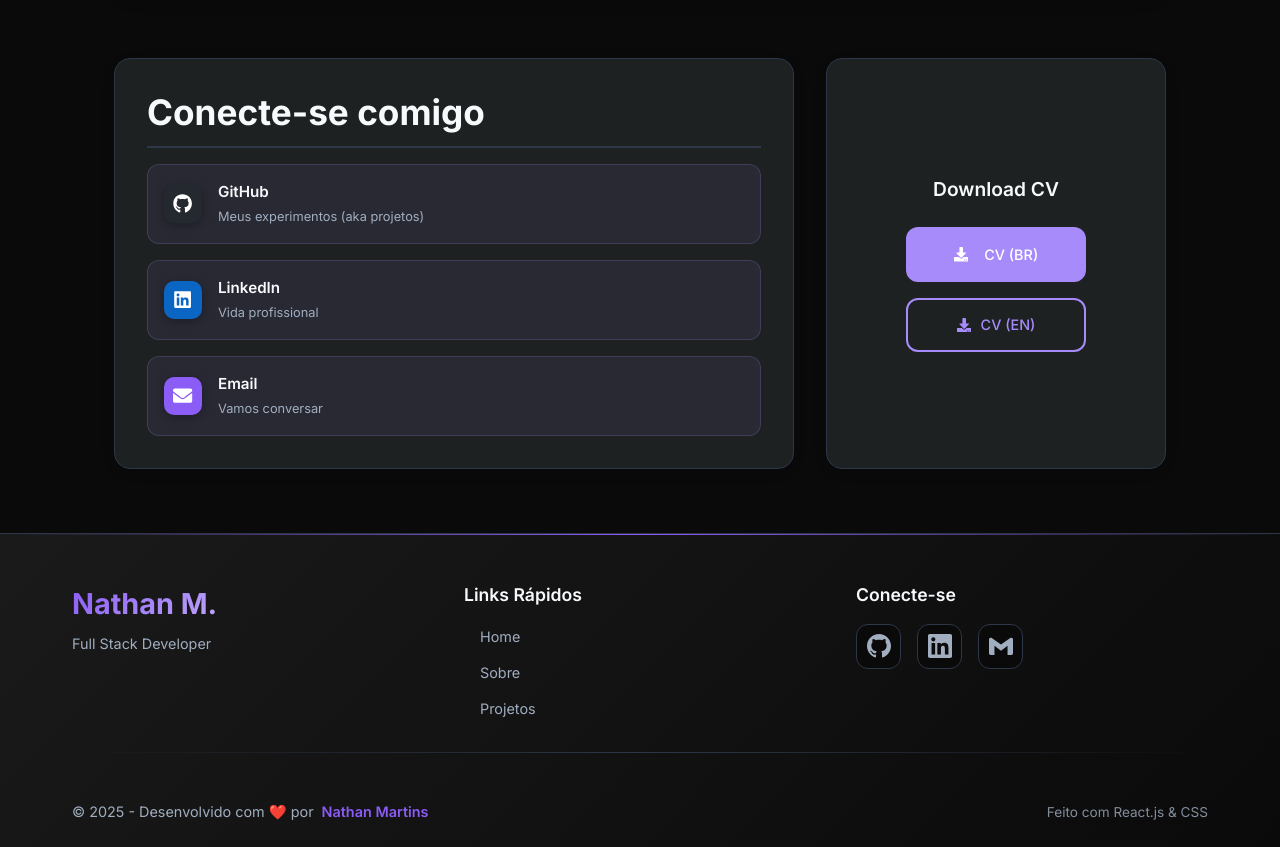
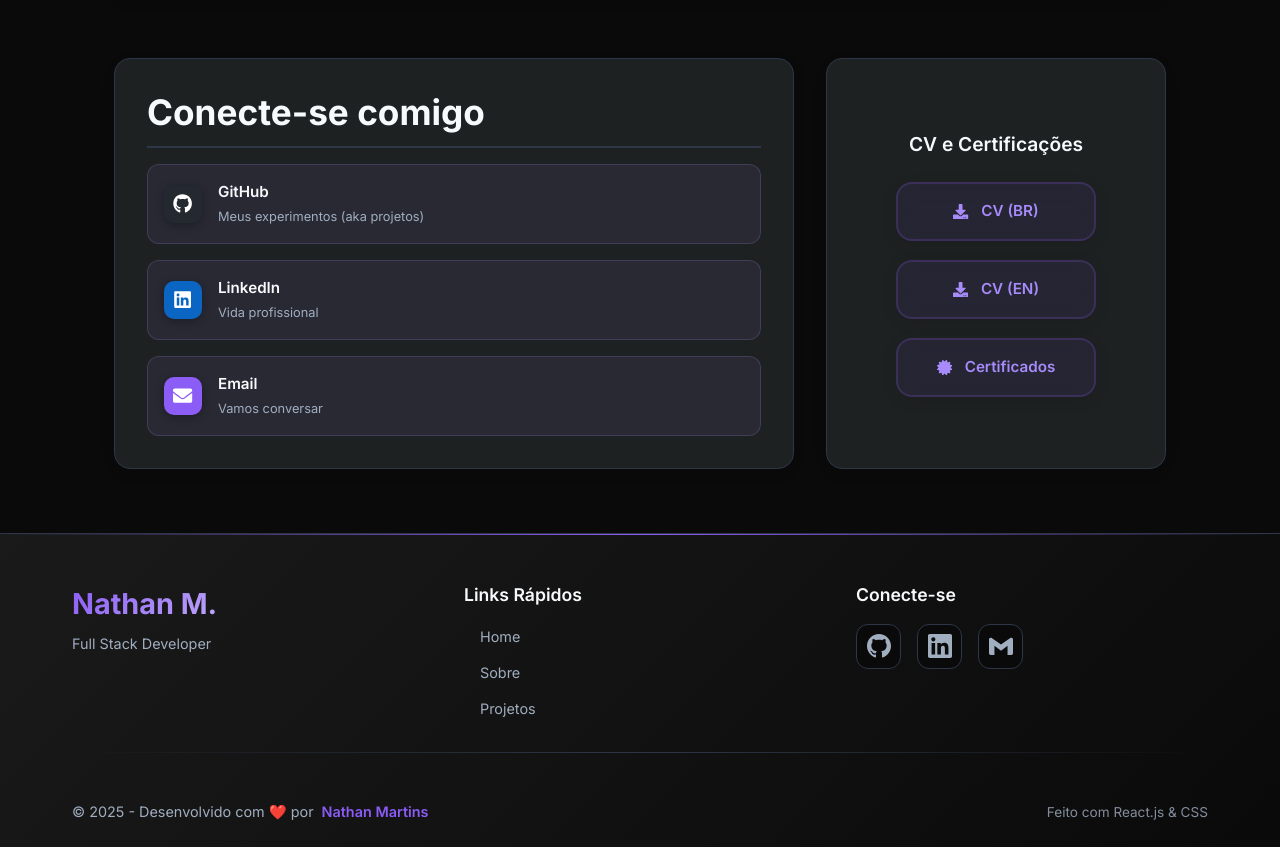
Before and after one commit to nathanmartinss/meu-portfolio, a React (Create React App) app: page / in a window 1280 px wide. Shown: the part 987-1834 px from the top of the page. Built offline with nearby package versions, Linux system fonts and the light colour scheme.

Commit message:
add Certifications

```diff
--- a/src/components/Home.jsx
+++ b/src/components/Home.jsx
@@ -5,7 +5,8 @@ import {
   FaGithub,
   FaLinkedin,
   FaDownload,
-  FaEnvelope
+  FaEnvelope,
+  FaCertificate
 } from 'react-icons/fa';
 import {
   SiJavascript,
@@ -191,6 +192,15 @@ function Home({ isDarkMode }) {
                 <FaDownload />
                 <span>CV (EN)</span>
               </a>
+              <a
+                href="https://drive.google.com/drive/folders/1Q5Y6hMEaNQoHdM11LaGdAAEFUeN6hFyD?usp=drive_link"
+                target="_blank"
+                rel="noopener noreferrer"
+                className="cv-button certificate"
+              >
+                <FaCertificate />
+                <span>{t('home.about.certificates')}</span>
+              </a>
             </div>
           </div>
         </section>
--- a/src/data/translations.js
+++ b/src/data/translations.js
@@ -28,7 +28,8 @@ export const translations = {
         techAnd: 'e',
         stackTitle: 'Stack Principal',
         connectTitle: 'Conecte-se comigo',
-        cvTitle: 'Download CV'
+        cvTitle: 'CV e Certificações',
+        certificates: 'Certificados'
       },
       social: {
         github: 'Meus experimentos (aka projetos)',
@@ -173,7 +174,8 @@ export const translations = {
         techAnd: 'and',
         stackTitle: 'Main Stack',
         connectTitle: 'Connect with me',
-        cvTitle: 'Download CV'
+        cvTitle: 'CV & Certifications',
+        certificates: 'Certificates'
       },
       social: {
         github: 'My experiments (aka projects)',
--- a/src/styles/Home.css
+++ b/src/styles/Home.css
@@ -494,7 +494,7 @@
 .cv-buttons {
   display: flex;
   flex-direction: column;
-  gap: 1rem;
+  gap: 1.2rem;
   align-items: center;
   justify-content: center;
   width: 100%;
@@ -503,43 +503,86 @@
 .cv-button {
   display: flex;
   align-items: center;
-  gap: 0.6rem;
-  padding: 0.9rem 1.5rem;
-  border-radius: 12px;
+  gap: 0.8rem;
+  padding: 1rem 1.8rem;
+  border-radius: 16px;
   text-decoration: none;
-  font-weight: 500;
-  transition: all 0.3s ease;
+  font-weight: 600;
+  transition: all 0.3s cubic-bezier(0.4, 0, 0.2, 1);
   width: 100%;
-  max-width: 180px;
+  max-width: 200px;
   justify-content: center;
-  font-size: 0.9rem;
+  font-size: 0.95rem;
   font-family: 'Inter', sans-serif;
   text-align: center;
+  position: relative;
+  overflow: hidden;
+  -webkit-backdrop-filter: blur(10px);
+  backdrop-filter: blur(10px);
+  box-shadow: 0 4px 16px rgba(0, 0, 0, 0.08);
+}
+
+.cv-button::before {
+  content: '';
+  position: absolute;
+  top: 0;
+  left: -100%;
+  width: 100%;
+  height: 100%;
+  background: linear-gradient(90deg, transparent, rgba(255, 255, 255, 0.2), transparent);
+  transition: left 0.5s;
+}
+
+.cv-button:hover::before {
+  left: 100%;
 }
 
 .cv-button.primary {
-  background: var(--accent-color);
-  color: white;
-  border: 2px solid var(--accent-color);
-  gap: 1rem;
+  background: rgba(139, 92, 246, 0.08);
+  color: var(--accent-color);
+  border: 2px solid rgba(139, 92, 246, 0.2);
+  -webkit-backdrop-filter: blur(10px);
+  backdrop-filter: blur(10px);
 }
 
 .cv-button.primary:hover {
-  background: var(--accent-hover);
-  transform: translateY(-2px);
-  box-shadow: 0 6px 20px rgba(139, 92, 246, 0.3);
+  background: rgba(139, 92, 246, 0.15);
+  border-color: var(--accent-color);
+  transform: translateY(-3px) scale(1.02);
+  box-shadow: 0 8px 32px rgba(139, 92, 246, 0.2);
+  color: var(--accent-hover);
 }
 
 .cv-button.secondary {
-  background: transparent;
+  background: rgba(139, 92, 246, 0.08);
   color: var(--accent-color);
-  border: 2px solid var(--accent-color);
+  border: 2px solid rgba(139, 92, 246, 0.2);
+  -webkit-backdrop-filter: blur(10px);
+  backdrop-filter: blur(10px);
 }
 
 .cv-button.secondary:hover {
-  background: var(--accent-color);
-  color: white;
-  transform: translateY(-2px);
+  background: rgba(139, 92, 246, 0.15);
+  border-color: var(--accent-color);
+  transform: translateY(-3px) scale(1.02);
+  box-shadow: 0 8px 32px rgba(139, 92, 246, 0.2);
+  color: var(--accent-hover);
+}
+
+.cv-button.certificate {
+  background: rgba(139, 92, 246, 0.08);
+  color: var(--accent-color);
+  border: 2px solid rgba(139, 92, 246, 0.2);
+  -webkit-backdrop-filter: blur(10px);
+  backdrop-filter: blur(10px);
+}
+
+.cv-button.certificate:hover {
+  background: rgba(139, 92, 246, 0.15);
+  border-color: var(--accent-color);
+  transform: translateY(-3px) scale(1.02);
+  box-shadow: 0 8px 32px rgba(139, 92, 246, 0.2);
+  color: var(--accent-hover);
 }
 
 /* ===== CALL TO ACTION ===== */
```
